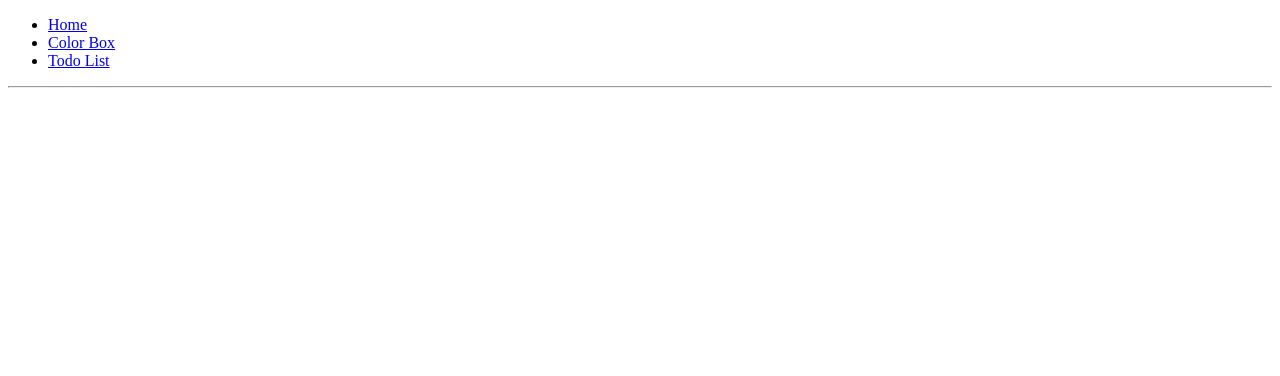
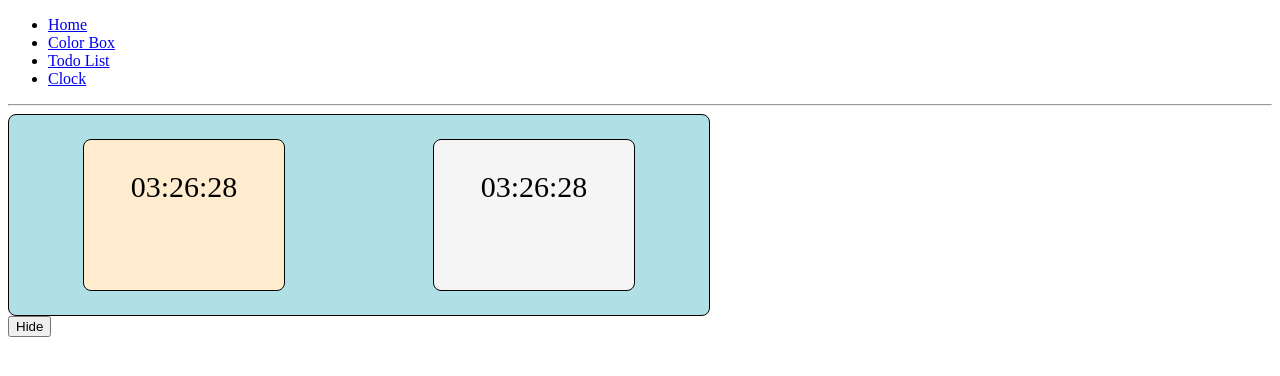
Before and after one commit to minhnhat-dev/react-hooks-basic, a React (Create React App) app: page /clock in a window 1280 px wide. Shown: the top 376 px of the page. Built offline with nearby package versions, Linux system fonts and the light colour scheme.

Commit message:
add custom hooks

```diff
--- /dev/null
+++ b/src/components/Clock/Clock.scss
@@ -0,0 +1,37 @@
+// <div className="box-time">
+// <div className="first-box-time">
+
+.box-time {
+
+    $width-box: 700px;
+    $width-box-children: 200px;
+    $height-box: 200px;
+    $height-box-children: 150px;
+
+    width: $width-box;
+    height: $height-box;
+    border: 1px solid black;
+    border-radius: 8px;
+    background-color: powderblue;
+    display: flex;
+    justify-content: space-around;
+    align-items: center;
+
+    &__first-box-time {
+        width: $width-box-children;
+        height: $height-box-children;
+        background-color: blanchedalmond;
+        border: 1px solid black;
+        border-radius: 8px;
+        text-align: center;
+    }
+
+    &__second-box-time {
+        width: $width-box-children;
+        height: $height-box-children;
+        background-color: whitesmoke;
+        border: 1px solid black;
+        border-radius: 8px;
+        text-align: center;
+    }
+}
--- /dev/null
+++ b/src/components/Clock/index.jsx
@@ -0,0 +1,33 @@
+import React, { useEffect, useState } from 'react';
+import PropTypes from 'prop-types';
+import useClock from '../../hooks/useClock';
+import './Clock.scss';
+
+function Clock(props) {
+    const { timeString } = useClock();
+    const [showTimeString, setShowTimeString] = useState(true);
+
+    function handleClickShowTimeString() {
+        setShowTimeString(!showTimeString);
+    }
+
+    return (
+        <>
+            <div className="box-time">
+                <div className="box-time__first-box-time">
+                    {showTimeString && (<p style={{ fontSize: '30px' }}>{timeString}</p>)}
+                </div>
+                <div className="box-time__second-box-time">
+                    {showTimeString && (<p style={{ fontSize: '30px' }}>{timeString}</p>)}
+                </div>
+            </div>
+            <button type="button" onClick={handleClickShowTimeString}>{showTimeString ? 'Hide' : 'Show'}</button>
+        </>
+    );
+}
+
+Clock.propTypes = {
+
+};
+
+export default Clock;
--- /dev/null
+++ b/src/components/Home/Home.scss
@@ -0,0 +1,17 @@
+.time-box {
+    $size: 300px;
+
+    width: $size;
+    height: $size;
+    border: solid 1px black;
+    border-radius: 5px;
+    display: flex;
+    justify-content: center;
+    align-items: center;
+    background-color: papayawhip;
+
+    &__text-time {
+        font-size: 50px;
+        color: palevioletred;
+    }
+}
--- a/src/components/Home/index.jsx
+++ b/src/components/Home/index.jsx
@@ -1,10 +1,15 @@
 import React from 'react';
-import Routes from '../Routes';
+import useClock from '../../hooks/useClock';
+import './Home.scss';
 
 function Home() {
+    const { timeString } = useClock();
     return (
         <div>
             <h2>Home</h2>
+            <div className="time-box">
+                <p className="time-box__text-time">{timeString}</p>
+            </div>
         </div>
     );
 }
--- a/src/components/Routes/index.jsx
+++ b/src/components/Routes/index.jsx
@@ -10,6 +10,7 @@ import {
 import Home from '../Home';
 import ColorBox from '../ColorBox';
 import TodoList from '../TodoList';
+import Clock from '../Clock';
 
 const routes = [
     {
@@ -26,6 +27,11 @@ const routes = [
         path: '/todo-list',
         component: TodoList,
         title: 'Todo List'
+    },
+    {
+        path: '/clock',
+        component: Clock,
+        title: 'Clock'
     }
 ];
 
--- /dev/null
+++ b/src/hooks/useClock.js
@@ -0,0 +1,28 @@
+import React, { useEffect, useState } from 'react';
+
+function convertTimeString(date) {
+    if (!date) return '';
+    const hours = `0${date.getHours()}`.slice(-2);
+    const minutes = `0${date.getMinutes()}`.slice(-2);
+    const seconds = `0${date.getSeconds()}`.slice(-2);
+    return `${hours}:${minutes}:${seconds}`;
+}
+
+function Clock(props) {
+    const [timeString, setTimeString] = useState('');
+
+    useEffect(() => {
+        const timeInterval = setInterval(() => {
+            const now = new Date();
+            const time = convertTimeString(now);
+            setTimeString(time);
+        }, 1000);
+        return () => {
+            clearInterval(timeInterval);
+        };
+    }, []);
+
+    return { timeString };
+}
+
+export default Clock;
```
